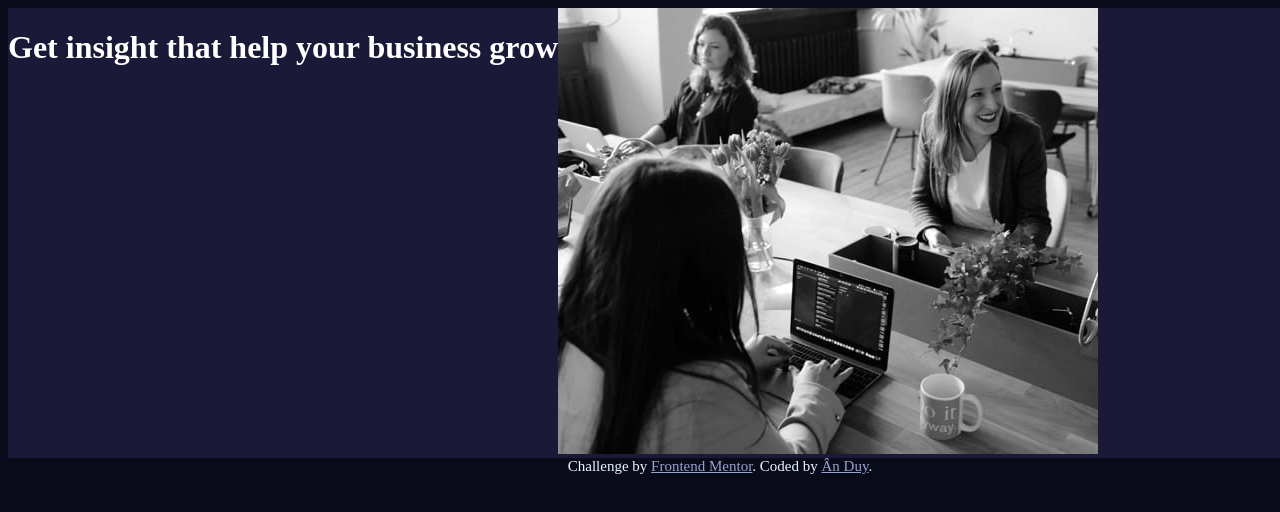
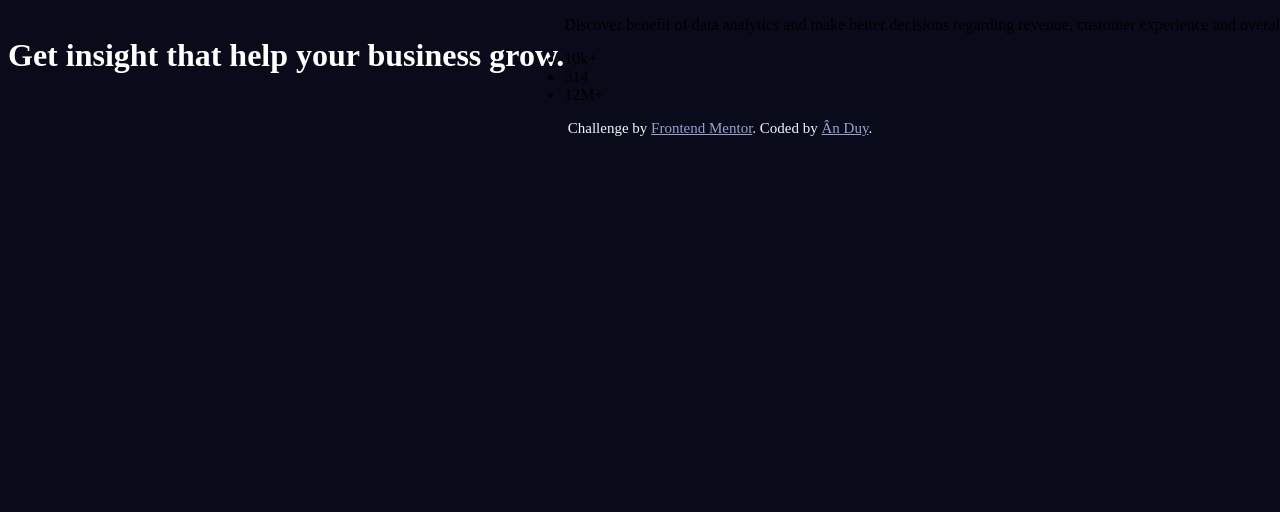
Before and after one commit to AnDuy98/Stats-preview-card-component, a plain HTML site: page desktop/desktop.html in a window 1280 px wide. Shown: the top 512 px of the page. Drawn offline with Linux system fonts and the light colour scheme.

Commit message:
Update desktop.html

```diff
--- a/desktop/desktop.html
+++ b/desktop/desktop.html
@@ -10,12 +10,26 @@
   <title>Frontend Mentor | Stats preview card component</title>
 </head>
 <body>
-    <div id="stats">
-        <h1>Get <span>insight</span> that help your business grow</h1>
-        <img src="/images/image-header-desktop.jpg" alt="header">
+    <div id="preview">
+        <!-- heading -->
+        <h1>Get <span>insight</span> that help your business grow.</h1>
+
+        <!-- content -->
+        <p>
+          Discover benefit of data analytics and make better decisions regarding revenue, customer experience and overall efficiency.
+        </p>
+
+        <!-- stats -->
+        <div class="stat1">
+          <ul>
+            <li>10k+</li>
+            <li>314</li>
+            <li>12M+</li>
+          </ul>
+        </div>
     </div>
 
-
+  <!-- attribution        -->
   <div class="attribution">
     Challenge by <a href="https://www.frontendmentor.io?ref=challenge" target="_blank">Frontend Mentor</a>.
     Coded by <a href="#">Ân Duy</a>.
```
